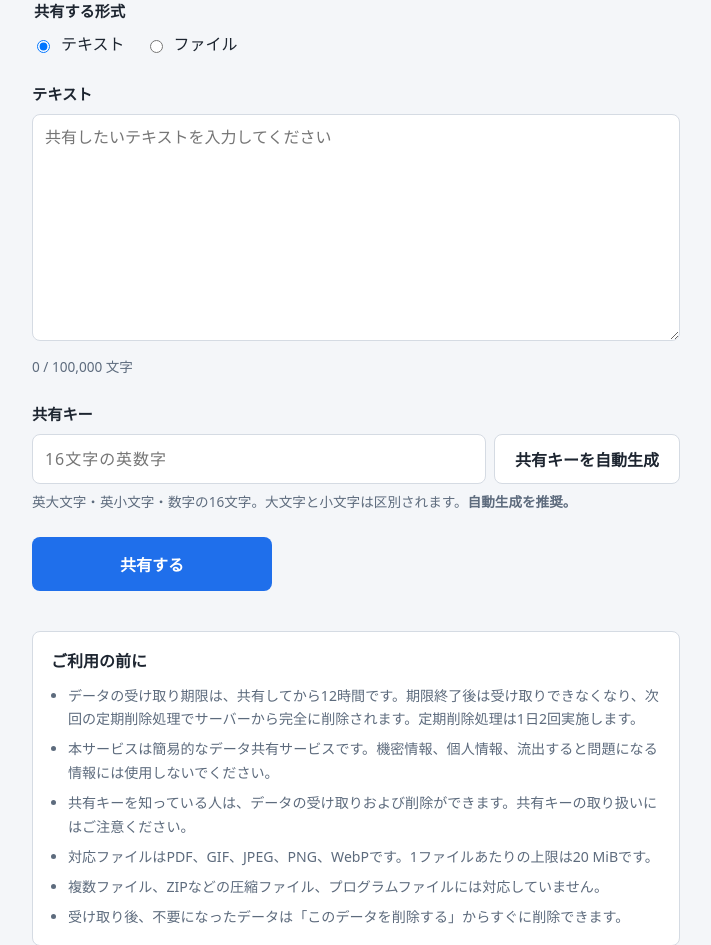
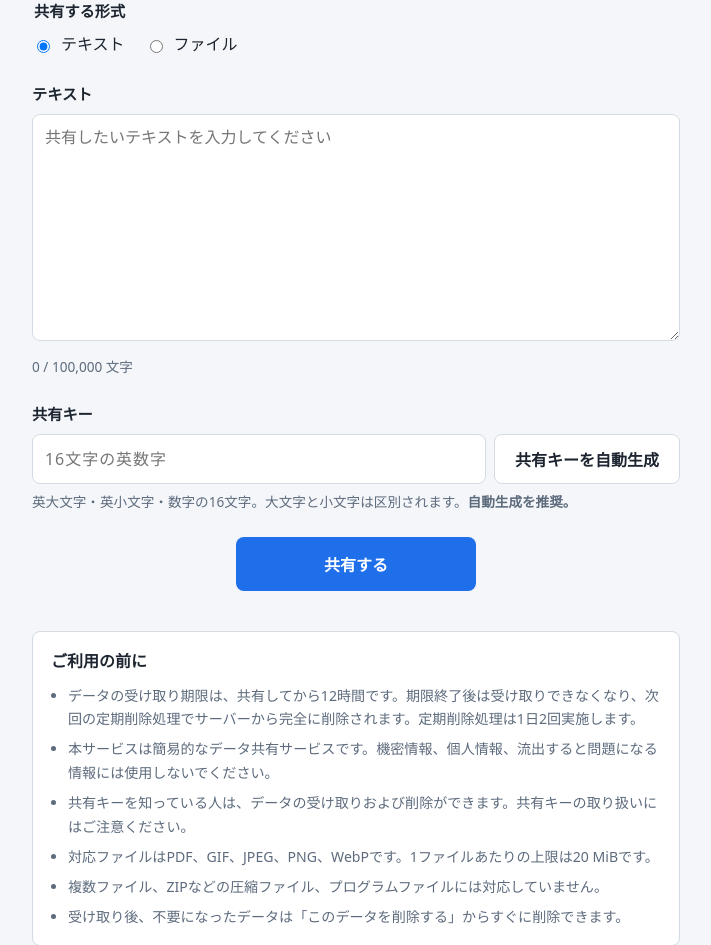
Before and after one commit to makoto-250/easy-sharing, a Flask app: page / in a window 1280 px wide. Shown: the part 193-1138 px from the top of the page, without its empty margins (284-995 px from the left). Run offline with Flask 3, Linux system fonts and the light colour scheme; parts of the project's set-up code (start-up, migrations or seed data) failed here and were passed over.

Commit message:
主要ボタンを中央寄せにする
送信ボタン（共有する・受け取る）を .actions で囲み、削除フォームも
flex 中央寄せにして、既存の .actions と同じ中央配置に揃えた。
左寄せのボタンが1つも残らないようにしている。

Co-Authored-By: Claude Opus 5 <noreply@anthropic.com>

```diff
--- a/static/style.css
+++ b/static/style.css
@@ -260,6 +260,7 @@ textarea:focus-visible,
 .actions {
   display: flex;
   flex-direction: column;
+  justify-content: center;
   gap: 12px;
   margin: 24px 0;
 }
@@ -269,6 +270,8 @@ textarea:focus-visible,
 }
 
 .delete-form {
+  display: flex;
+  justify-content: center;
   margin-top: 32px;
   padding-top: 24px;
   border-top: 1px solid var(--border);
--- a/templates/receive.html
+++ b/templates/receive.html
@@ -19,6 +19,8 @@
            autocorrect="off" spellcheck="false" placeholder="16文字の英数字" autofocus>
     <p class="help">大文字と小文字は区別されます。</p>
   </div>
-  <button type="submit" class="btn btn-primary">受け取る</button>
+  <div class="actions">
+    <button type="submit" class="btn btn-primary">受け取る</button>
+  </div>
 </form>
 {% endblock %}
--- a/templates/share.html
+++ b/templates/share.html
@@ -61,7 +61,9 @@
     {% if errors.share_key %}<p class="error" role="alert">{{ errors.share_key }}</p>{% endif %}
   </div>
 
-  <button type="submit" class="btn btn-primary" id="submit-share">共有する</button>
+  <div class="actions">
+    <button type="submit" class="btn btn-primary" id="submit-share">共有する</button>
+  </div>
 </form>
 
 <section class="notes">
```
